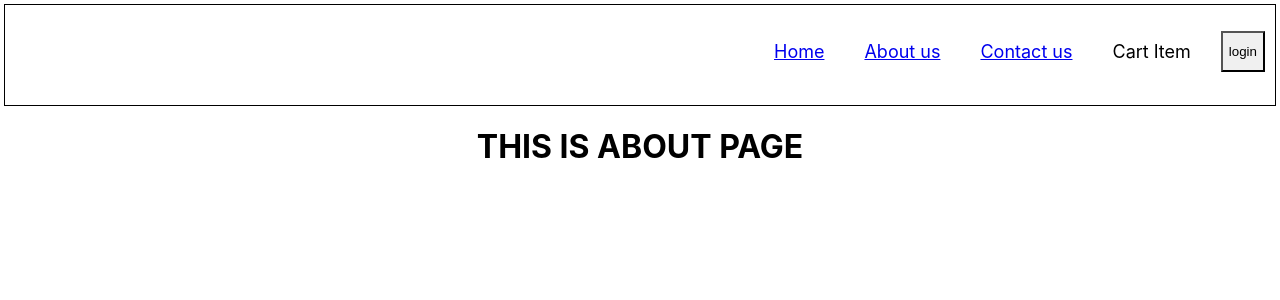
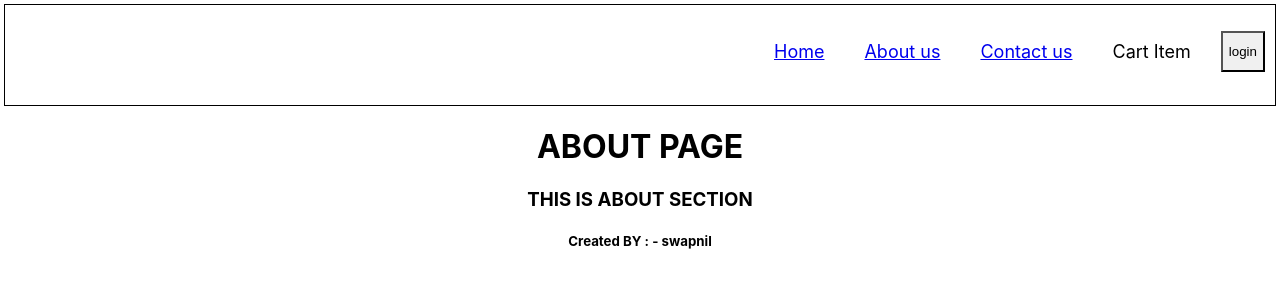
Before and after one commit to swapnil1099/practicereact, a React (Create React App) app: page /About in a window 1280 px wide. Shown: the top 300 px of the page. Built offline with nearby package versions, Linux system fonts and the light colour scheme.

Commit message:
class based compoenet in about

```diff
--- a/src/compoenets/About.js
+++ b/src/compoenets/About.js
@@ -1,9 +1,10 @@
 import React from 'react'
-
+import UserClass from './UserClass'
 const About = () => {
   return (
     <div>
-    <h1>THIS IS ABOUT PAGE</h1>
+    <h1>ABOUT PAGE</h1>
+    <UserClass name={"swapnil"}/>
     </div>
   )
 }
--- a/src/compoenets/ResturantMenu.js
+++ b/src/compoenets/ResturantMenu.js
@@ -6,7 +6,6 @@ const ResturantMenu = () => {
 const [resinfo,stateresinfo]=useState([]);
 
 const {resId}=useParams();
-console.log(resId)
 
   useEffect(()=>{
     fetchMenu();
--- /dev/null
+++ b/src/compoenets/UserClass.js
@@ -0,0 +1,19 @@
+import React from "react"
+class UserClass extends React.Component {
+    // eslint-disable-next-line
+    constructor(props) {
+        super(props);
+    }
+
+    render() {
+        return (
+            <div>
+                <h3>THIS IS ABOUT SECTION</h3>
+                <h5>Created BY : - {this.props.name}</h5>
+            </div>
+        );
+    }
+
+};
+
+export default UserClass
```
